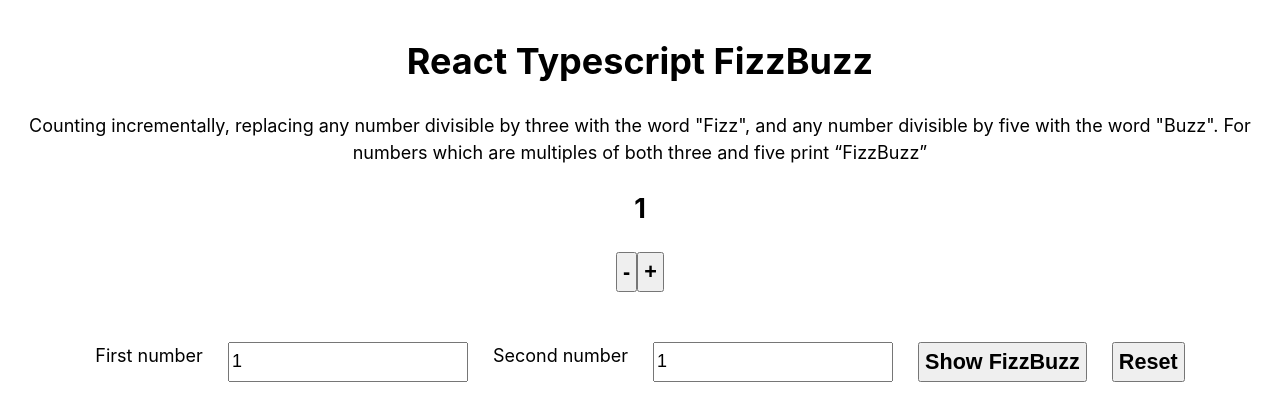
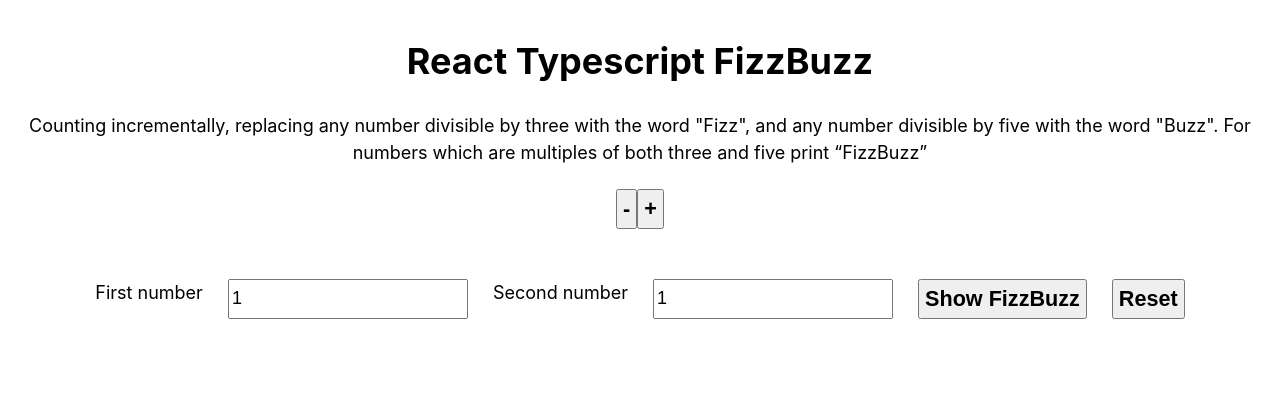
Before and after one commit to Sven-Lyco/react-ts-fizzbuzz, a React (Create React App) app: page / in a window 1280 px wide. Shown: the top 420 px of the page. Built offline with nearby package versions, Linux system fonts and the light colour scheme.

Commit message:
Update App with useEffect hook

```diff
--- a/src/App.tsx
+++ b/src/App.tsx
@@ -1,3 +1,4 @@
+import { useEffect } from 'react';
 import styled from 'styled-components';
 import Button from './components/Button';
 import Input from './components/Input';
@@ -15,10 +16,15 @@
   } = useInput();
   const {
     fizzBuzzArray,
+    counter,
     showNumbersOrFizzBuzz,
     handleFizzBuzzFunction,
     handleReset,
   } = useFizzBuzz();
+
+  useEffect(() => {
+    showNumbersOrFizzBuzz(count);
+  }, [count, showNumbersOrFizzBuzz]);
 
   return (
     <Main>
@@ -28,7 +34,7 @@
         word "Fizz", and any number divisible by five with the word "Buzz". For
         numbers which are multiples of both three and five print “FizzBuzz”
       </p>
-      <h2>{showNumbersOrFizzBuzz(count)}</h2>
+      <h2>{counter}</h2>
       <Button onClick={handleDecrementCount}>-</Button>
       <Button onClick={handleIncrementCount}>+</Button>
       <InputWrapper>
```
